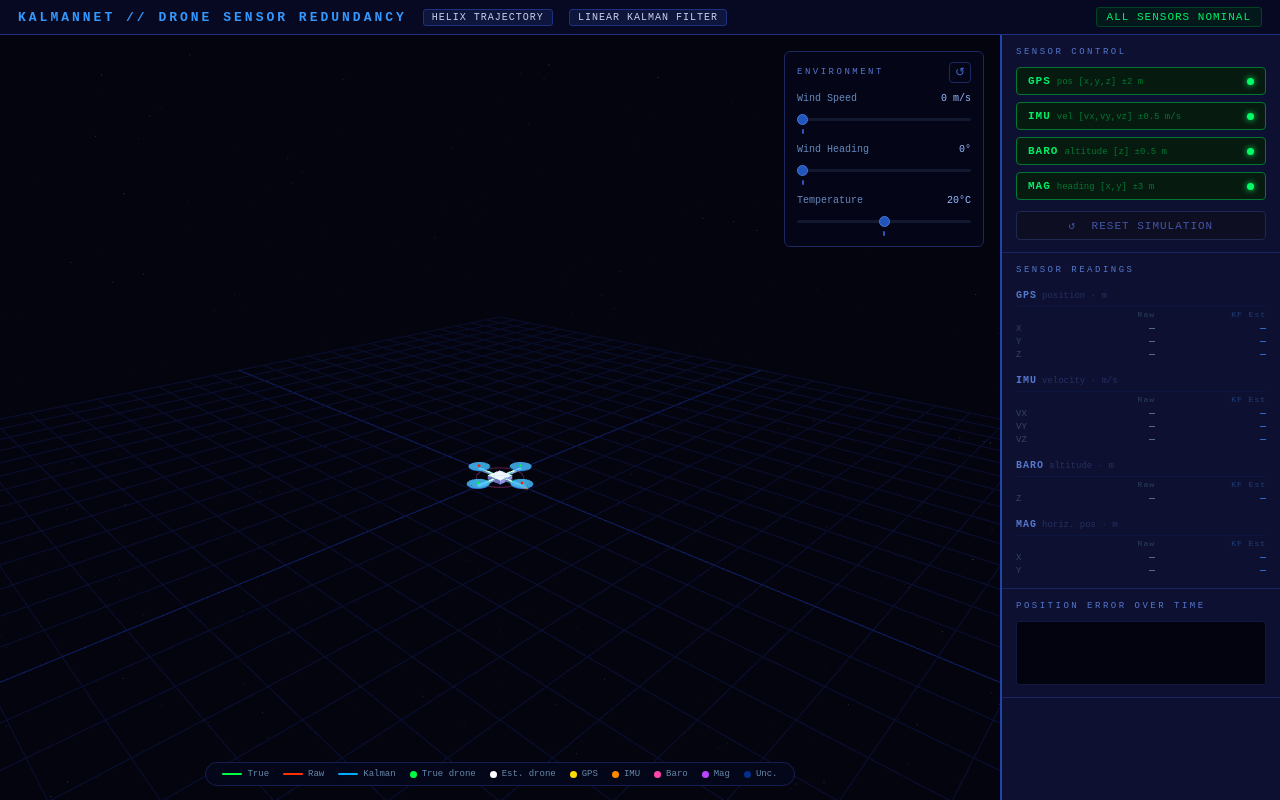
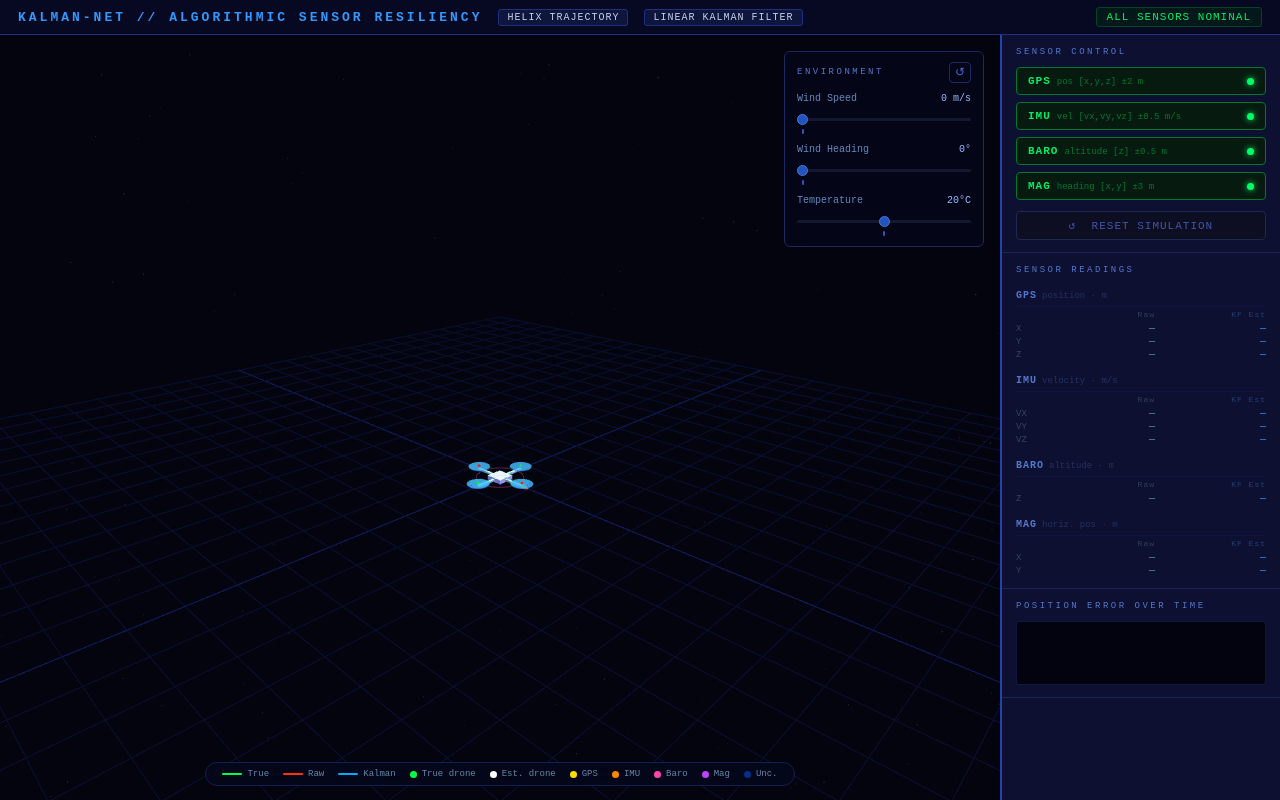
Before and after one commit to zainmk/kalmanNET, a Flask app: page / in a window 1280 px wide. Run offline with Flask 3, Linux system fonts and the light colour scheme; data that the repository does not hold is empty.

Commit message:
minor updates

```diff
--- a/static/index.html
+++ b/static/index.html
@@ -2,15 +2,15 @@
 <html lang="en">
 <head>
   <meta charset="UTF-8">
-  <title>KalmanNET — Drone Sensor Redundancy</title>
+  <title>KalmanNET</title>
   <link rel="stylesheet" href="/static/style.css">
 </head>
 <body>
 
 <header>
-  <h1>KalmanNET // Drone Sensor Redundancy</h1>
+  <h1> kalman-net // Algorithmic Sensor Resiliency </h1>
   <span class="badge" id="badge-helix" data-tooltip="">HELIX TRAJECTORY </span>
-  <span class="badge" id="badge-kf"    data-tooltip="">LINEAR KALMAN FILTER</span>
+  <a class="badge" id="badge-kf" data-tooltip="" href="https://en.wikipedia.org/wiki/Kalman_filter" target="_blank" rel="noopener noreferrer">LINEAR KALMAN FILTER</a>
   <span id="badge-status" data-tooltip="">ALL SENSORS NOMINAL</span>
 </header>
 
--- a/static/style.css
+++ b/static/style.css
@@ -34,7 +34,10 @@ header h1 {
   border-radius: 3px;
   background: rgba(20, 30, 80, 0.6);
   letter-spacing: 1px;
+  text-decoration: none;
+  color: inherit;
 }
+a.badge:hover { border-color: #4466cc; color: #aaccff; }
 #badge-status {
   margin-left: auto;
   font-size: 11px;
--- a/static/tooltips.js
+++ b/static/tooltips.js
@@ -6,13 +6,21 @@ const TOOLTIPS = {
 
   'badge-helix': `The drone's true programmed path is a rising helix with radius 20 m, angular speed 0.3 rad/s, and vertical climb of 1 m/s. This serves as the analytic ground truth and lets us compare error accumulation in the filter at every timestep.<br><br><b>Assumption:</b> the autopilot recovers from wind push at a fixed 3% per step regardless of wind magnitude — a real autopilot would fight harder at low speeds and risk being overwhelmed at high speeds. Wind only displaces the drone horizontally; vertical gusts are not modelled.`,
 
-  'badge-kf': `The filter makes a physics-based guess each step, then corrects it toward sensor readings — weighting each sensor by how much it trusts it. That trust is encoded in <b>R</b>, fixed at calibration and never updated.<br><br>
-    <b>Predict:</b> x̂ ← F·x̂ &nbsp;|&nbsp; P ← F·P·Fᵀ + Q<br><br>
-    <b>Update (per sensor):</b><br>
-    &nbsp;K = P·Hᵀ·(H·P·Hᵀ + <b>R</b>)⁻¹<br>
-    &nbsp;x̂ ← x̂ + K·(z − H·x̂)<br><br>
-    R per sensor — GPS: diag(4,4,4) · IMU: diag(0.25,0.25,0.25) · Baro: [0.25] · Mag: diag(9,9)<br><br>
-    K shrinks as R grows. A noisier sensor moves the estimate less. A miscalibrated R moves it by the wrong amount.`,
+  'badge-kf': `<b>Purpose</b><br>
+    Optimally fuses multiple noisy sensors into a single state estimate — the minimum-variance solution to "what is the drone's true position given all these imperfect readings?" Used in GPS navigation, aerospace, and robotics wherever multiple sensors observe the same underlying state.<br><br>
+    <b>Predict</b> — advance state using the motion model:<br>
+    &nbsp;x̂ ← F·x̂ &nbsp;&nbsp; (where the drone is expected to be)<br>
+    &nbsp;P ← F·P·Fᵀ + Q &nbsp;&nbsp; (uncertainty grows without corrections)<br><br>
+    <b>Update</b> — correct using each active sensor reading z:<br>
+    &nbsp;K = P·Hᵀ·(H·P·Hᵀ + <b>R</b>)⁻¹ &nbsp;&nbsp; (Kalman gain)<br>
+    &nbsp;x̂ ← x̂ + K·(z − H·x̂) &nbsp;&nbsp; (nudge estimate toward reading)<br><br>
+    <b>R — measurement noise covariance</b><br>
+    Encodes how much the filter trusts each sensor, set once at calibration and never changed. Large R → small K → sensor barely shifts the estimate. Small R → large K → sensor dominates. If real noise exceeds R (e.g. wind raises GPS noise beyond its calibrated value), K is wrong and the estimate degrades — this is precisely the problem KalmanNET solves by learning R implicitly.<br><br>
+    <b>The "Linear" constraint</b><br>
+    The filter is provably optimal only when two assumptions hold:<br>
+    1. <b>Motion model is linear</b> — F is a fixed matrix (constant velocity; no turns or acceleration modelled)<br>
+    2. <b>Sensor models are linear</b> — H is a fixed matrix (each sensor selects a fixed subset of state dimensions)<br>
+    When either breaks — non-linear dynamics, bearing-angle sensors, atmospheric distortion — the filter is only an approximation. Extensions (EKF, UKF) address this analytically; KalmanNET addresses it by replacing the gain formula with a learned function.`,
 
 
 
```
Also changed, not shown: TODO.md (+1 -0 lines).
